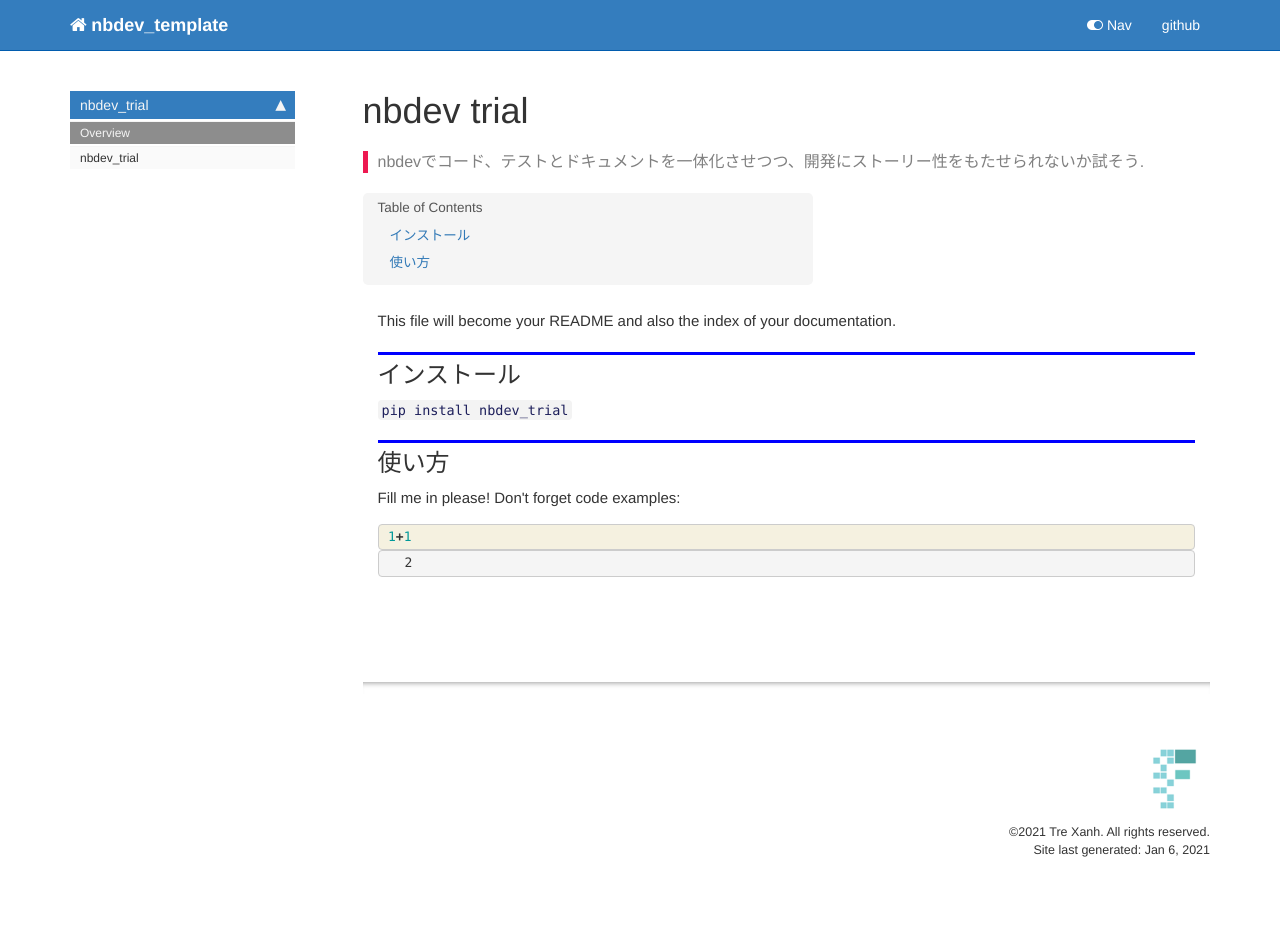
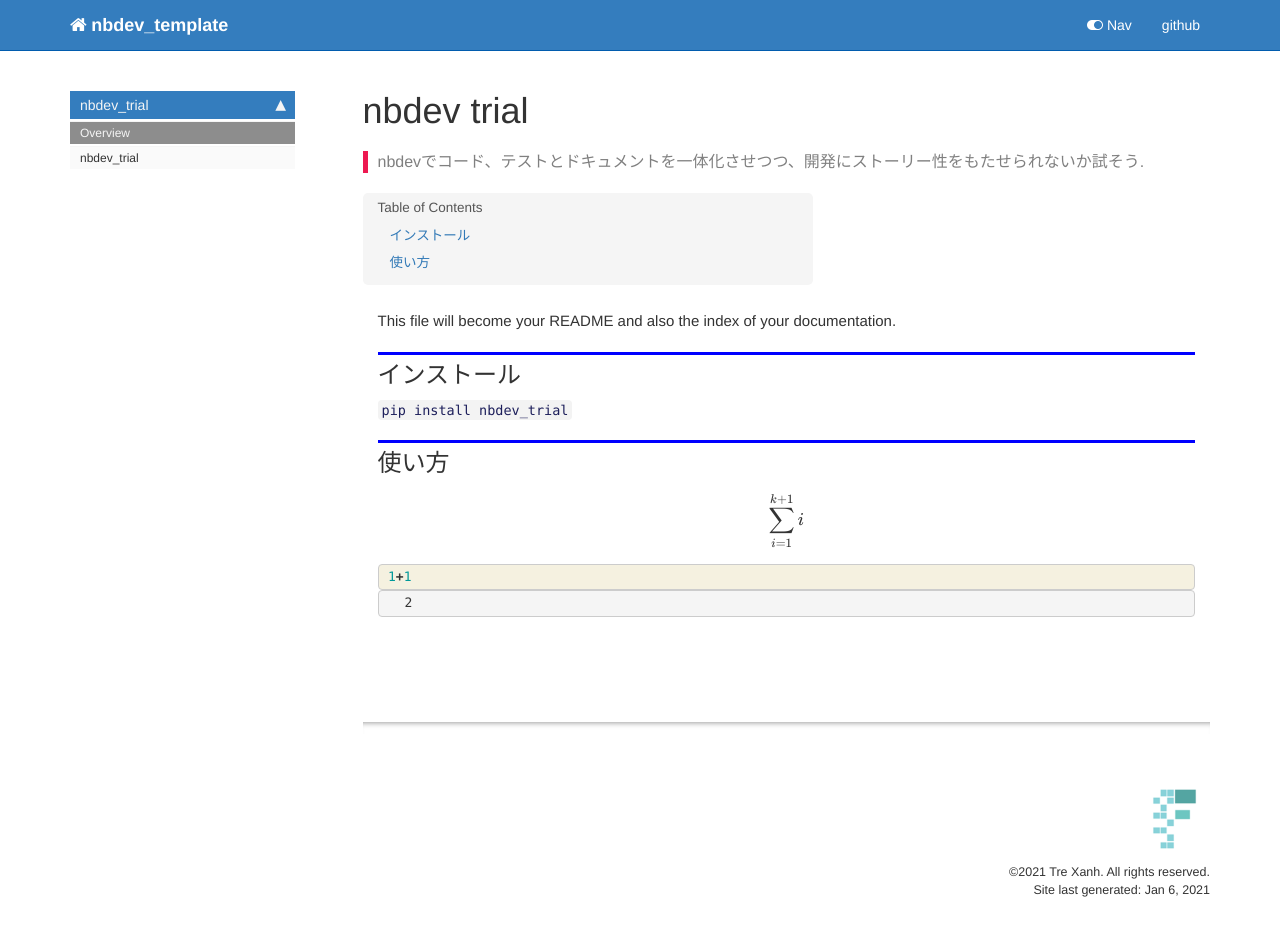
Before and after one commit to vochicong/kowaza, a Jekyll site: the page built from docs/index.html, in a window 1280 px wide. Built offline with Jekyll 4.4.1, drawn with Linux system fonts in a browser that asks for light colours; nearby versions of some CDN libraries; comment, search, counter and statistics services are not loaded; before the commit the page ends 909 px from its top, so only the background shows below that.

Commit message:
Try math

```diff
--- a/docs/index.html
+++ b/docs/index.html
@@ -56,7 +56,9 @@ nb_path: "index.ipynb"
 </div>
 <div class="cell border-box-sizing text_cell rendered"><div class="inner_cell">
 <div class="text_cell_render border-box-sizing rendered_html">
-<p>Fill me in please! Don't forget code examples:</p>
+<p>{% raw %}
+$$\sum_{i=1}^{k+1}i$$
+{% endraw %}</p>
 
 </div>
 </div>
```
Also changed, not shown: README.md.
